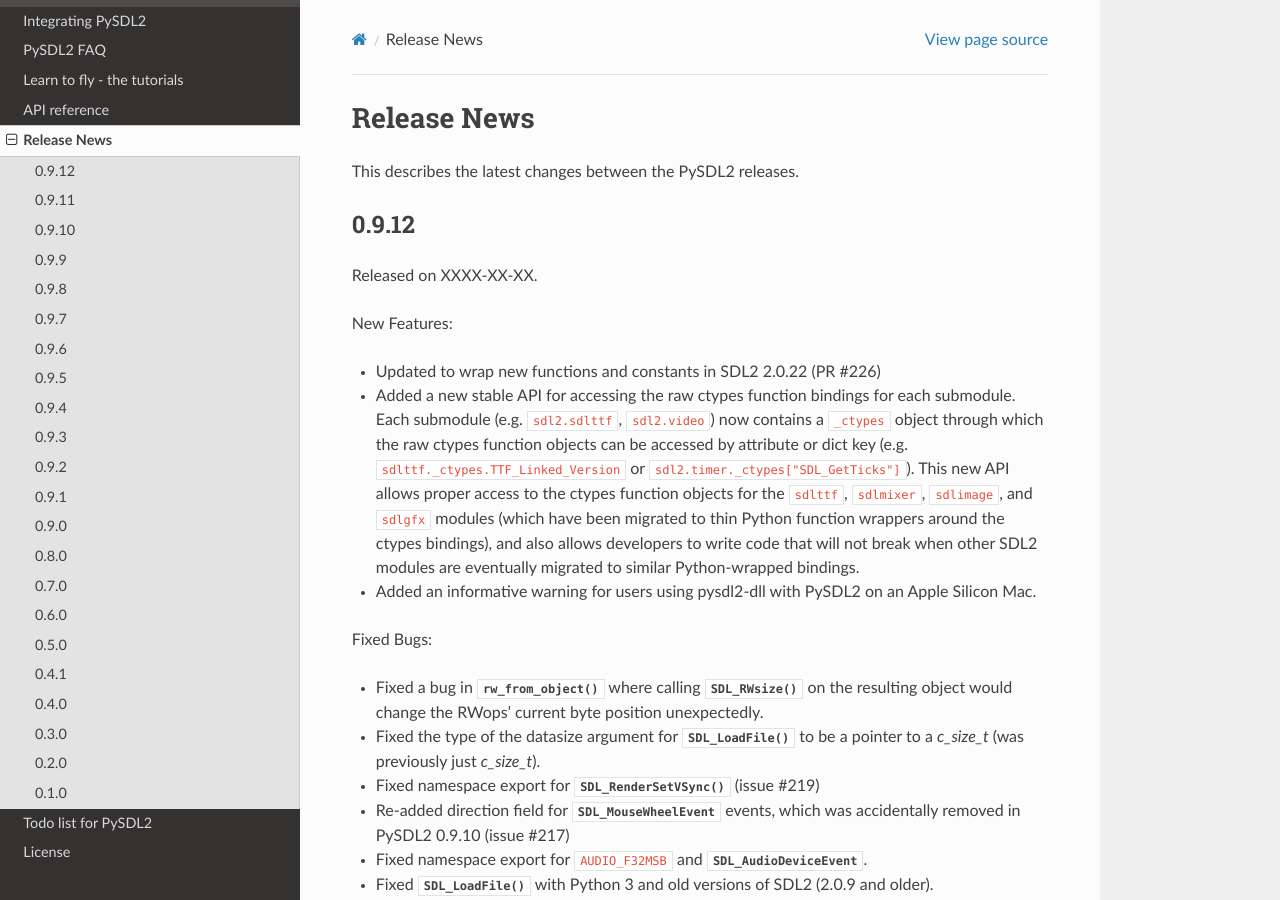
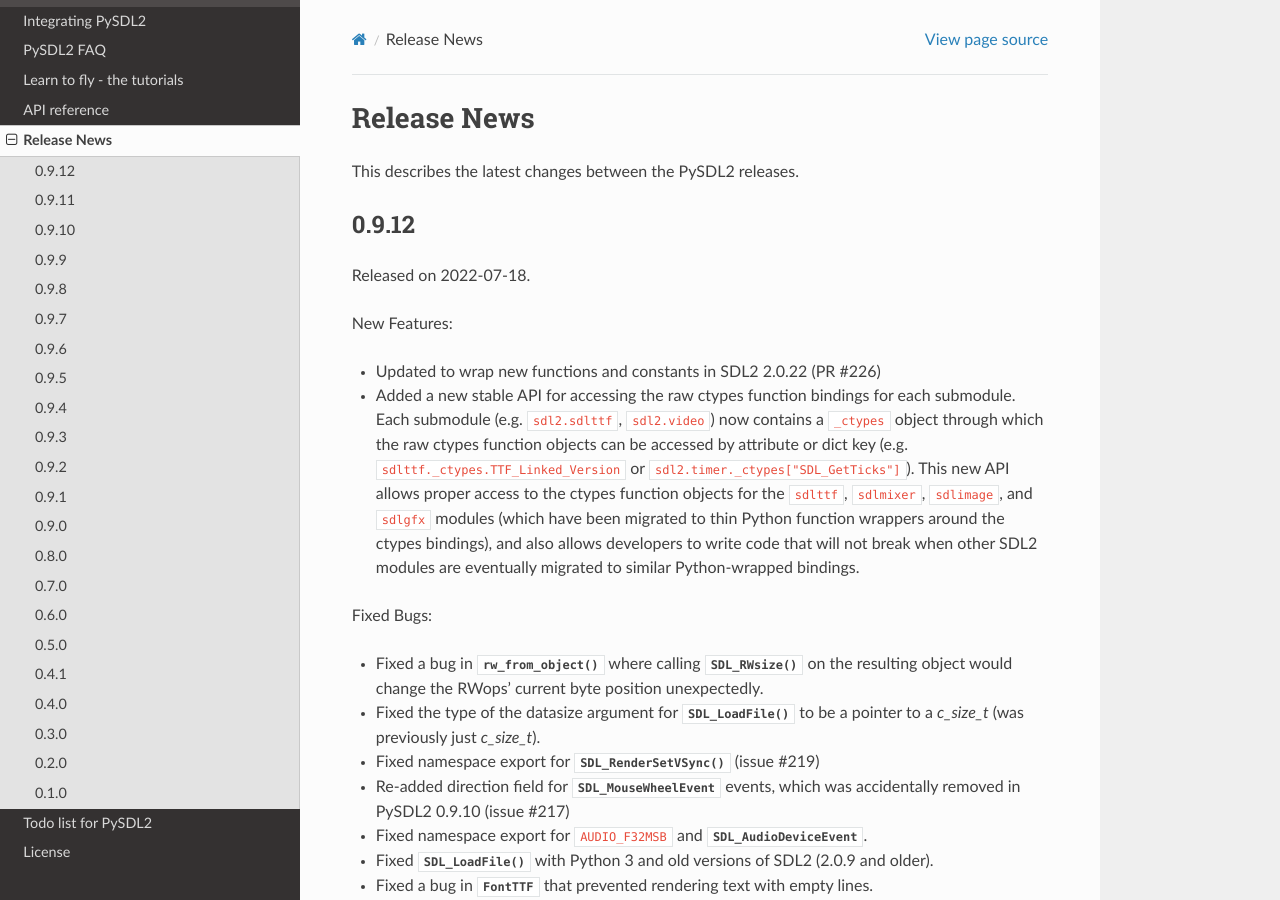
Before and after one commit to py-sdl/py-sdl2, a Sphinx documentation site: the page built from doc/news.rst, in a window 1280 px wide and 900 px high. Built offline with Sphinx 7.4.7 and the Read the Docs theme 2.0.0, drawn with Linux system fonts in a browser that asks for light colours.

```diff
--- a/doc/news.rst
+++ b/doc/news.rst
@@ -5,7 +5,7 @@ This describes the latest changes between the PySDL2 releases.
 0.9.12
 ------
 
-Released on XXXX-XX-XX.
+Released on 2022-07-18.
 
 New Features:
 
@@ -20,8 +20,6 @@ New Features:
   wrappers around the ctypes bindings), and also allows developers to write code
   that will not break when other SDL2 modules are eventually migrated to similar
   Python-wrapped bindings.
-* Added an informative warning for users using pysdl2-dll with PySDL2 on an
-  Apple Silicon Mac.
 
 
 Fixed Bugs:
--- a/sdl2/__init__.py
+++ b/sdl2/__init__.py
@@ -48,5 +48,5 @@ from .scancode import *
 _SDL_SetMainReady = _bind("SDL_SetMainReady")
 _SDL_SetMainReady()
 
-__version__ = "0.9.11"
-version_info = (0, 9, 11)
+__version__ = "0.9.12"
+version_info = (0, 9, 12)
--- a/setup.py
+++ b/setup.py
@@ -5,7 +5,7 @@ import re
 # from distutils.core import setup
 from setuptools import setup
 
-VERSION = "0.9.11"
+VERSION = "0.9.12"
 
 if __name__ == "__main__":
 
```
